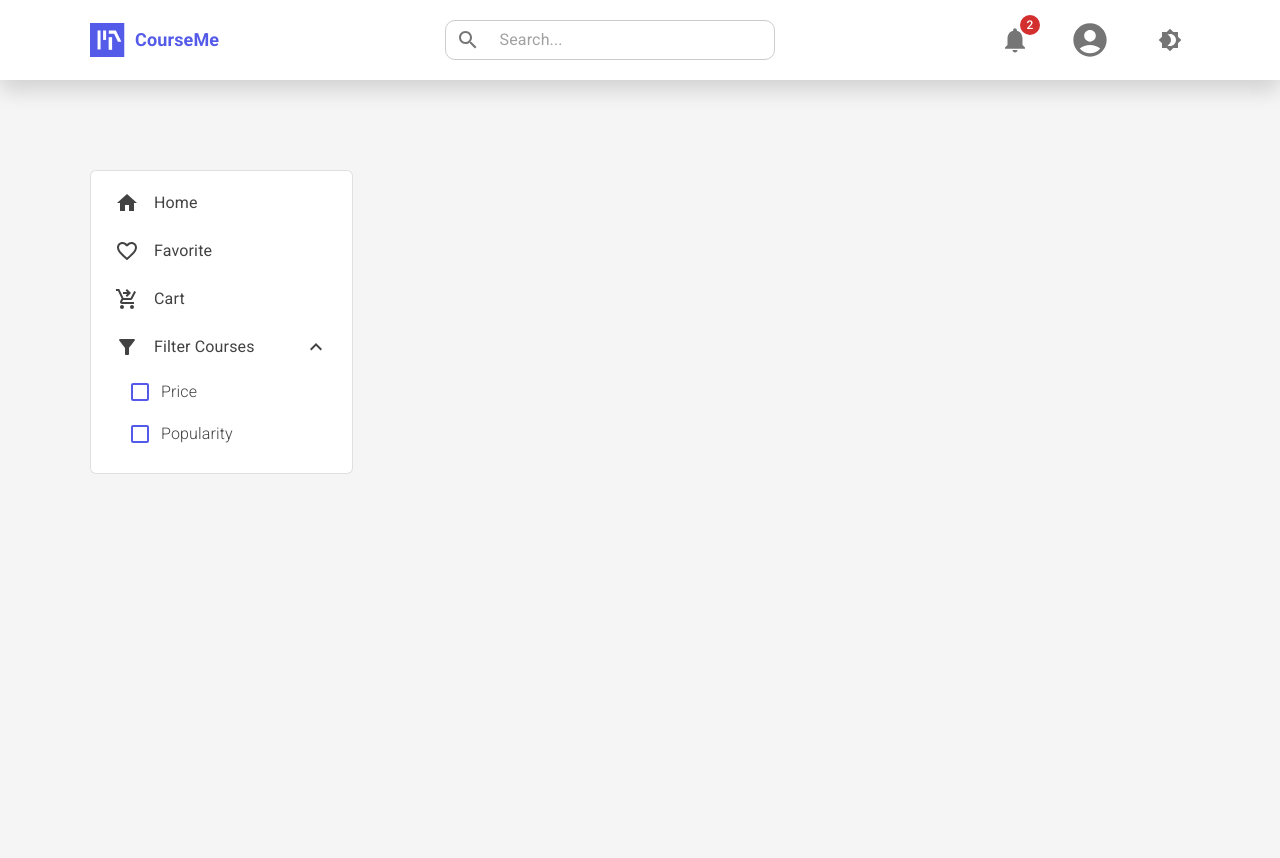
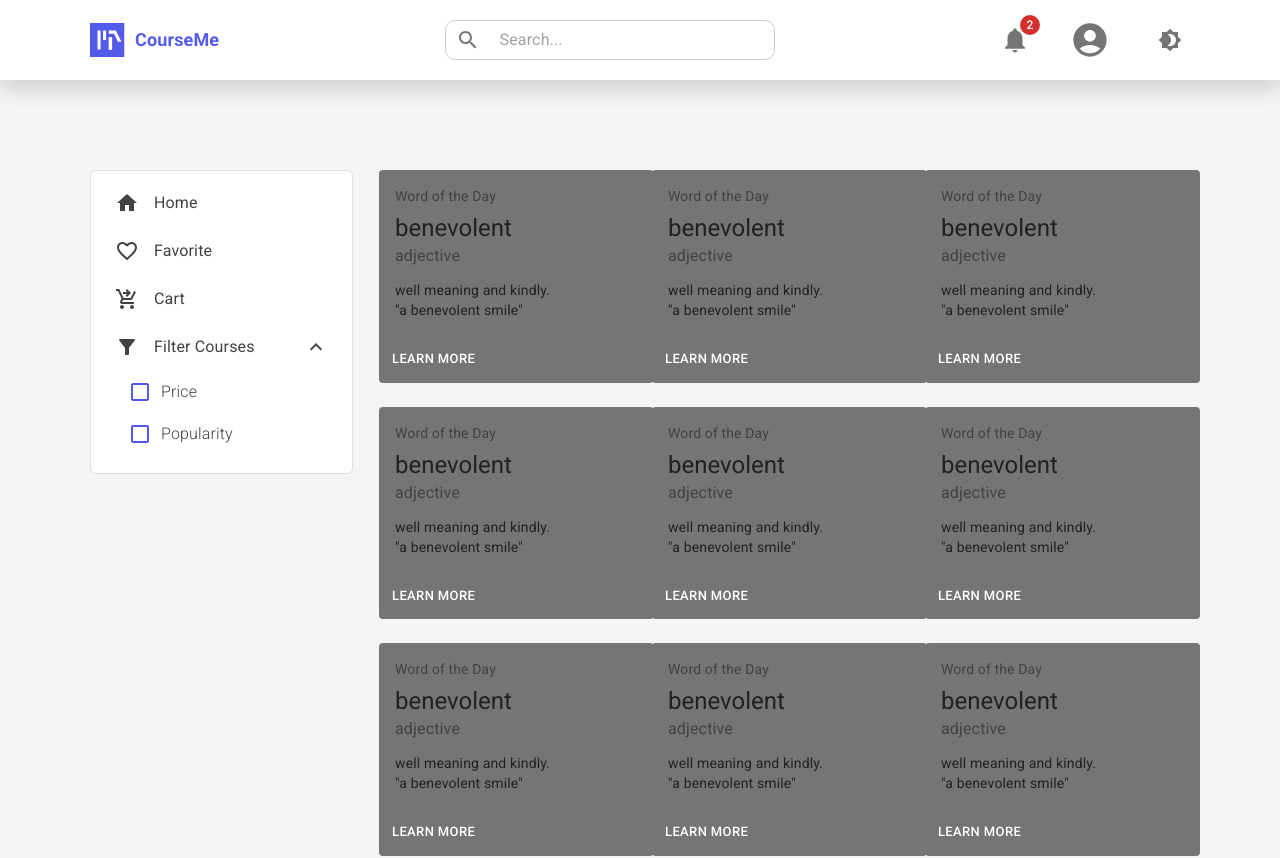
Before and after one commit to MaxCojocari/tum-web-lab6, a React (Create React App) app: page / in a window 1280 px wide. Shown: the top 858 px of the page. Before the commit the page ends 800 px from the top, so only its background shows below. Built offline with nearby package versions, Linux system fonts and the light colour scheme.

Commit message:
feat: design general grid layout

```diff
--- a/src/components/Course.tsx
+++ /dev/null
@@ -1,3 +0,0 @@
-export default function Course() {
-  return <></>;
-}
--- /dev/null
+++ b/src/components/CourseCard.tsx
@@ -0,0 +1,33 @@
+import {
+  Card,
+  CardContent,
+  Typography,
+  CardActions,
+  Button,
+} from "@mui/material";
+
+export default function CourseCard() {
+  return (
+    <Card sx={{ minWidth: 275 }}>
+      <CardContent>
+        <Typography sx={{ fontSize: 14 }} color="text.secondary" gutterBottom>
+          Word of the Day
+        </Typography>
+        <Typography variant="h5" component="div">
+          benevolent
+        </Typography>
+        <Typography sx={{ mb: 1.5 }} color="text.secondary">
+          adjective
+        </Typography>
+        <Typography variant="body2">
+          well meaning and kindly.
+          <br />
+          {'"a benevolent smile"'}
+        </Typography>
+      </CardContent>
+      <CardActions>
+        <Button size="small">Learn More</Button>
+      </CardActions>
+    </Card>
+  );
+}
--- a/src/components/CoursesList.tsx
+++ b/src/components/CoursesList.tsx
@@ -1,12 +1,19 @@
-import Course from "./Course";
+import { Grid } from "@mui/material";
+import CourseCard from "./CourseCard";
 
 export default function CoursesList() {
   return (
-    <>
-      <Course />
-      <Course />
-      <Course />
-      <Course />
-    </>
+    <Grid
+      container
+      spacing={{ xs: 2, md: 3 }}
+      columns={{ xs: 4, sm: 8, md: 12 }}
+      sx={{ paddingRight: "16px", paddingLeft: "10px" }}
+    >
+      {Array.from(Array(12)).map((_, index) => (
+        <Grid item xs={2} sm={4} md={4} key={index}>
+          <CourseCard />
+        </Grid>
+      ))}
+    </Grid>
   );
 }
--- a/src/components/Sidebar.tsx
+++ b/src/components/Sidebar.tsx
@@ -5,11 +5,9 @@ import {
   Collapse,
   List,
   ListItemButton,
-  ListItemIcon,
   ListItemText,
   Paper,
   Typography,
-  useTheme,
 } from "@mui/material";
 import { ExpandLess, ExpandMore } from "@mui/icons-material";
 import HomeIcon from "@mui/icons-material/Home";
```
